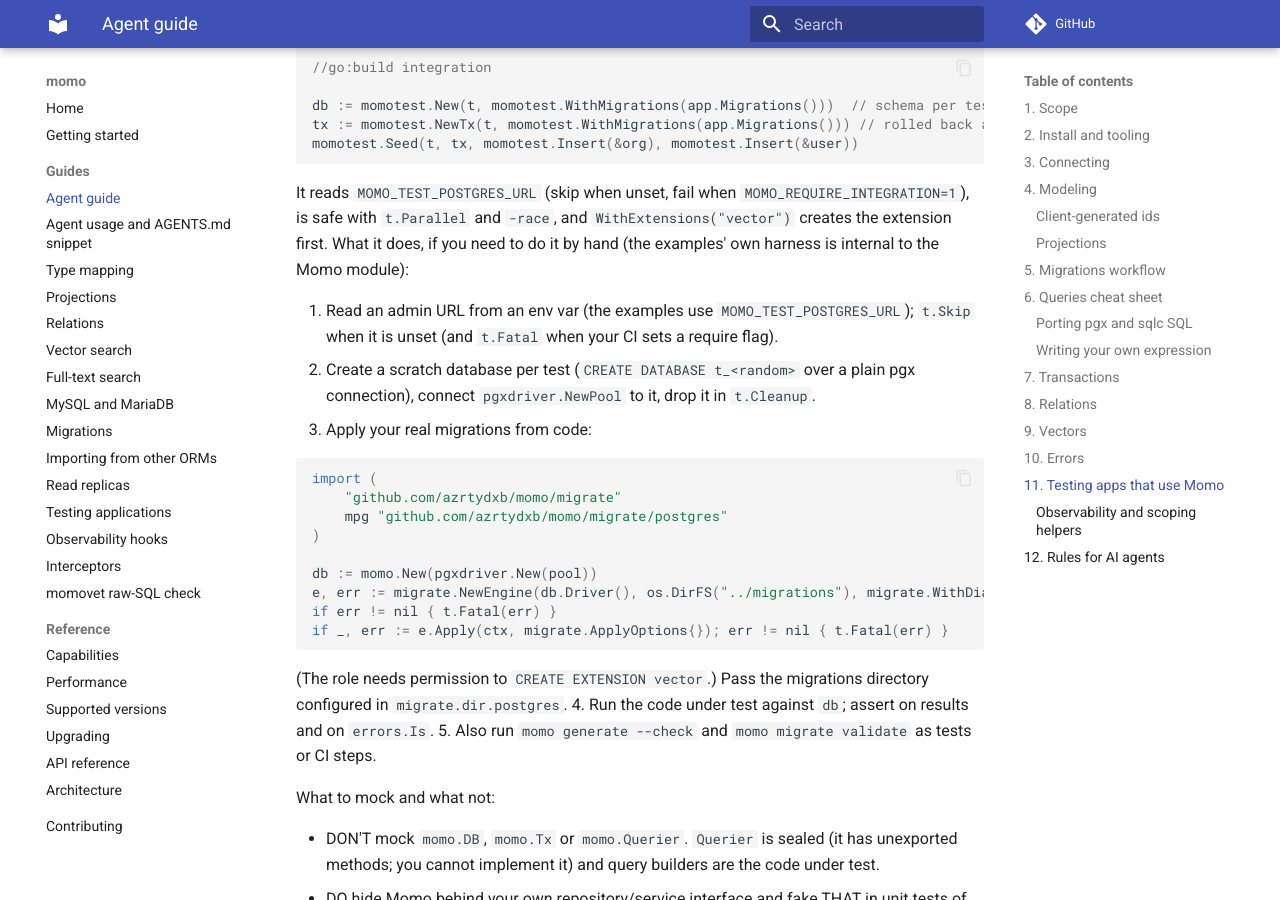
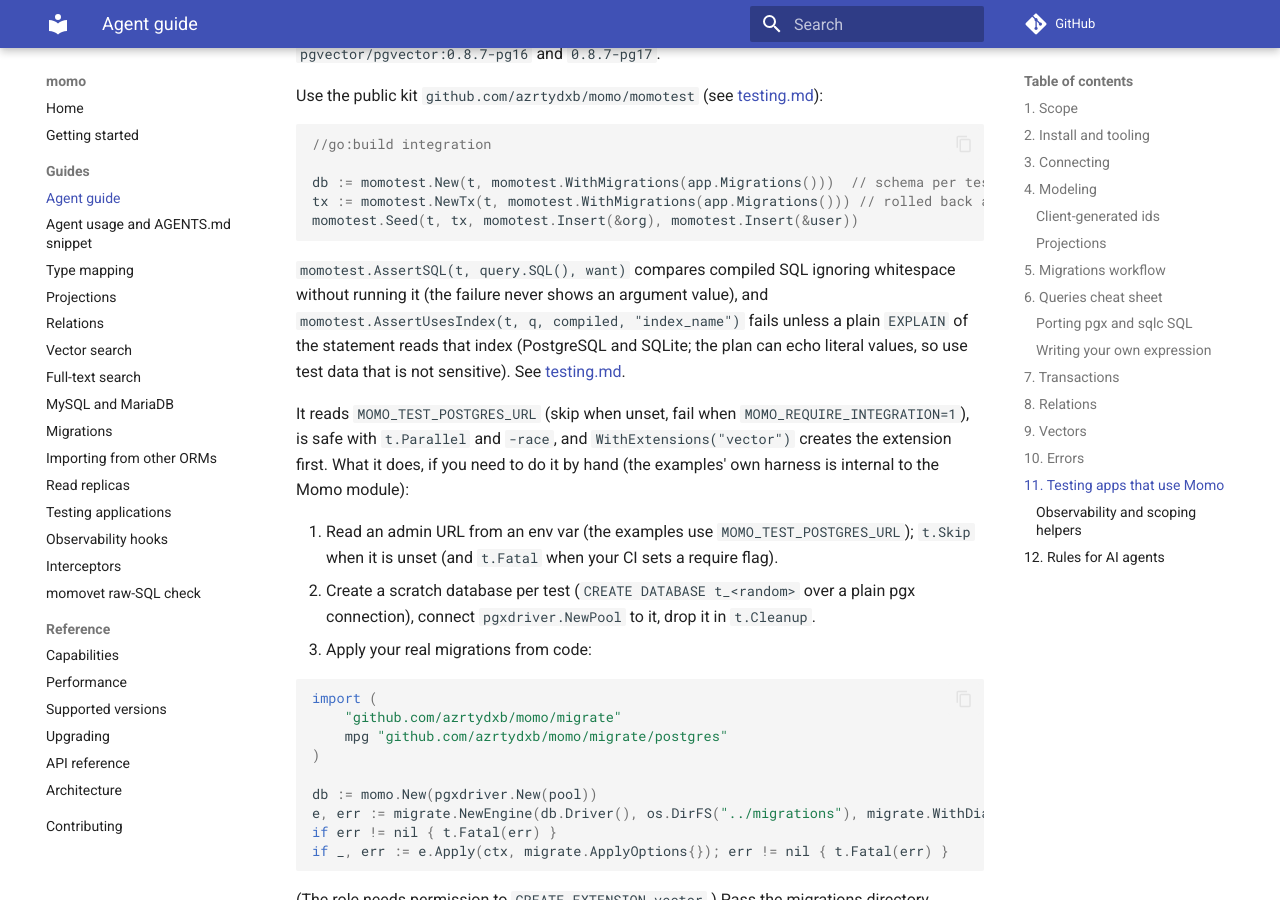
Before and after one commit to azrtydxb/momo, an MkDocs documentation site: the page built from docs/ai-guide.md, in a window 1280 px wide and 900 px high, scrolled down 39403 px. Built offline with MkDocs 1.6.1 and Material for MkDocs 9.7.7, drawn with Linux system fonts in a browser that asks for light colours; comment, search, counter and statistics services are not loaded; the version menu is left out; some of the changed text lies outside the part shown.

Commit message:
docs(ai-guide): document Explain, slow-query hook and momotest assertions

````diff
--- a/docs/ai-guide.md
+++ b/docs/ai-guide.md
@@ -1181,6 +1181,10 @@ Rules:
 `SelectQuery.SQL()` returns `Compiled{SQL, Args}` without running. `Explain(ctx)`
 runs `EXPLAIN` (never `ANALYZE`) and returns plan text; it binds parameters and
 does not execute the query. Inside a `Tx`, it sees that transaction's settings.
+`momo.Explain(ctx, q, compiled)` plans any statement's `Compiled` (writes
+included, PostgreSQL, SQLite, MySQL and MariaDB) and `momo.ExplainAnalyze(ctx, q,
+compiled)` runs it under `EXPLAIN ANALYZE` (PostgreSQL only; a write is rolled
+back). Momo never calls either on its own; see [observability](observability.md).
 
 Select-time guards: `Limit`/`Offset` negative is `ErrValidation`.
 
@@ -1715,6 +1719,13 @@ tx := momotest.NewTx(t, momotest.WithMigrations(app.Migrations())) // rolled bac
 momotest.Seed(t, tx, momotest.Insert(&org), momotest.Insert(&user))
 ```
 
+`momotest.AssertSQL(t, query.SQL(), want)` compares compiled SQL ignoring
+whitespace without running it (the failure never shows an argument value), and
+`momotest.AssertUsesIndex(t, q, compiled, "index_name")` fails unless a plain
+`EXPLAIN` of the statement reads that index (PostgreSQL and SQLite; the plan can
+echo literal values, so use test data that is not sensitive). See
+[testing.md](testing.md).
+
 It reads `MOMO_TEST_POSTGRES_URL` (skip when unset, fail when
 `MOMO_REQUIRE_INTEGRATION=1`), is safe with `t.Parallel` and `-race`, and
 `WithExtensions("vector")` creates the extension first. What it does, if you
@@ -1787,6 +1798,10 @@ report)`, a development hook that reports once per statement shape per scope
   a `momo.WithQueryScope` scope; each needs its own scope on the context. A value
   bound from a sensitive column is always `momo.RedactedArg` in what these hooks
   see. They are safe for concurrent use. For slog use `momolog.New`.
+  `obs.NewSlowQuery(threshold, report, obs.WithPlainExplain(plainDB))` reports
+  each statement slower than the threshold and, only with `WithPlainExplain`,
+  adds a plain `EXPLAIN` plan (never `ANALYZE`; inside a transaction through a
+  savepoint that is rolled back). See [observability](observability.md).
 - `momo.WithTenant(ctx, tenant)` and `momo.TenantFilter(ctx, column)` add a
   `column = tenant` predicate. This is an application-side convenience and NOT a
   security boundary. It applies only where you add it to a `Where`: not to
````
